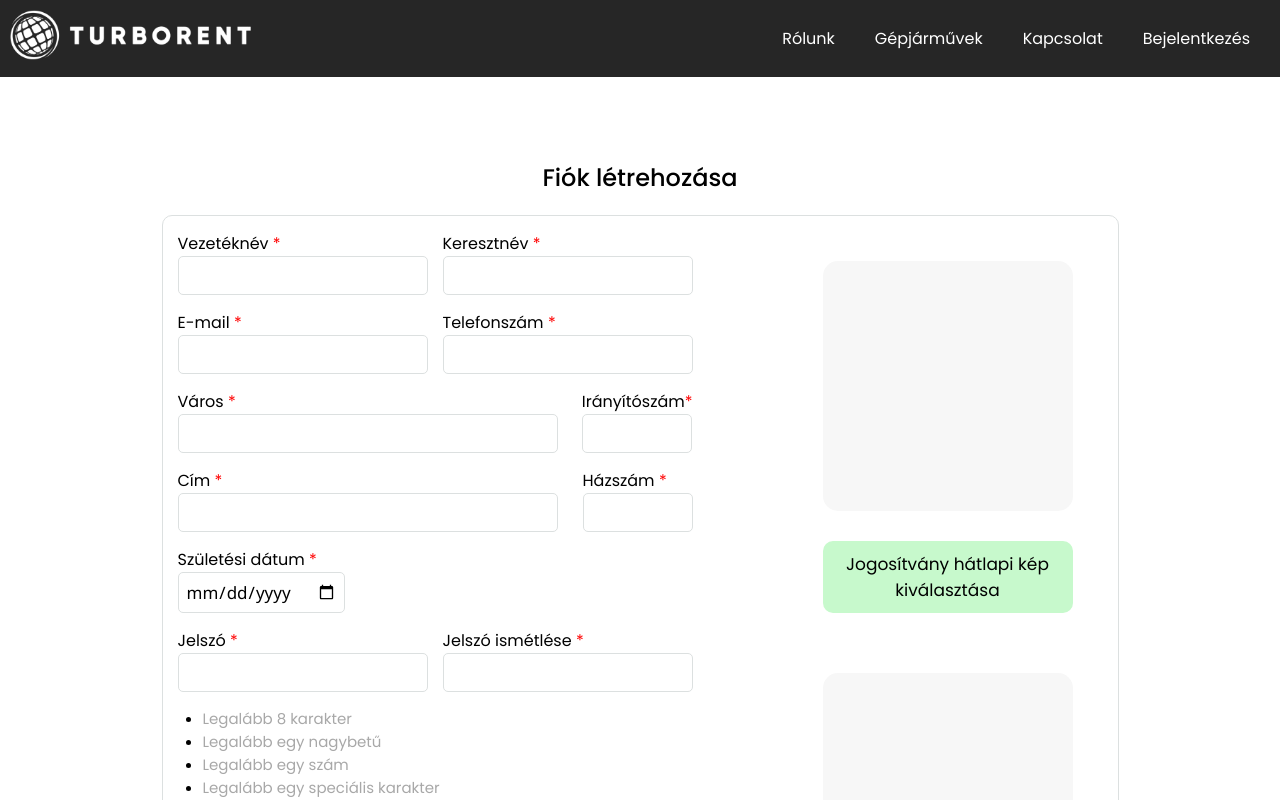
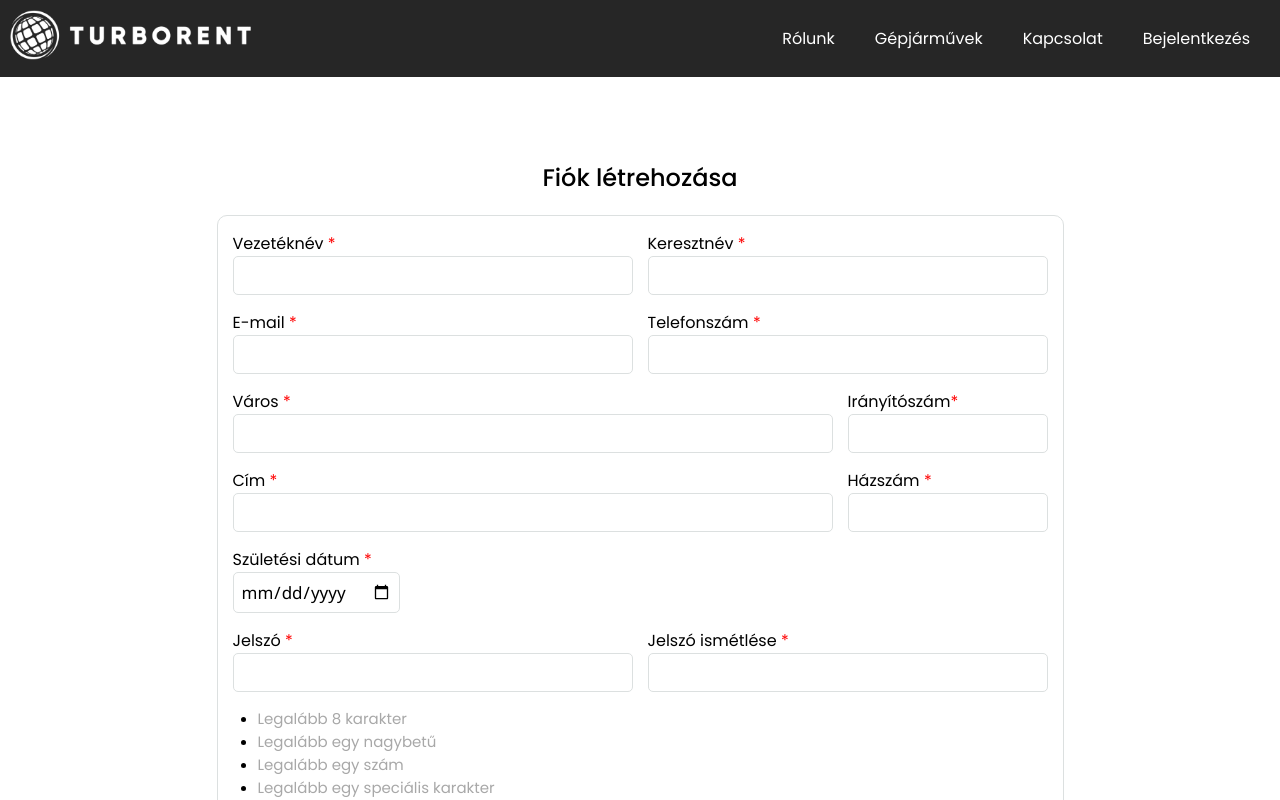
Before and after one commit to klmnblzs/turborent, an Angular app in the folder frontend/: page /register in a window 1280 px wide. Shown: the top 800 px of the page. Built offline with nearby package versions, Linux system fonts and the light colour scheme; some icons are missing.

Commit message:
Small fix

```diff
--- a/frontend/src/app/components/dashboard/dashboard.component.ts
+++ b/frontend/src/app/components/dashboard/dashboard.component.ts
@@ -17,7 +17,7 @@ export class DashboardComponent implements OnInit {
   private activatedRoute = inject(ActivatedRoute)
 
   userData:any = '';
-  currentPage:string = 'history';
+  currentPage:string = 'data';
 
   // FORM SZERKESZTÉS
 
--- a/frontend/src/app/components/register/register.component.html
+++ b/frontend/src/app/components/register/register.component.html
@@ -82,9 +82,6 @@
             (this.form.controls.password.invalid && this.form.controls.password.touched)) {
                 <p id="alert">{{ errorText }}</p>
             }
-
-            <button>Regisztráció</button>
-             <p id="login-redirect">Már van fiókod? <a routerLink="/login" id="redirect-href">kattints ide</a> a bejelentkezéshez!</p>
         </div>
 
         <div id="upload-container">
@@ -110,5 +107,7 @@
                 </button>
             </div>
         </div>
+        <button>Regisztráció</button>
+        <p id="login-redirect">Már van fiókod? <a routerLink="/login" id="redirect-href">kattints ide</a> a bejelentkezéshez!</p>
     </form>
 </div>
--- a/frontend/src/app/components/register/register.component.scss
+++ b/frontend/src/app/components/register/register.component.scss
@@ -17,8 +17,7 @@
         margin: 20px;
 
         display: flex;
-        flex-direction: row;
-        gap: 100px;
+        flex-direction: column;
 
         #required {
             color: red;
@@ -30,7 +29,7 @@
             justify-content: space-between;
 
             input[type='text'], input[type='password']{
-                width: 250px;
+                width: 400px;
             }
 
             input[name='lastname'], label[for='lastname'] {
@@ -38,10 +37,10 @@
             }
 
             input[name='postcode'], input[name='housenum'] {
-                width: 110px;
+                width: 200px;
             }
             input[name='city'],input[name='address']{
-                width: 380px;
+                width: 600px;
             }
         }
 
@@ -78,6 +77,11 @@
                 color: green;
                 transition: .3s;
             }
+        }
+
+        #upload-container {
+            display: flex;
+            flex-direction: row;
         }
 
         #image-upload {
```
Also changed, not shown: frontend/src/app/components/contact/contact.component.scss (line endings or trailing spaces), frontend/src/app/components/footer/footer.component.scss (line endings or trailing spaces), 1 other file (tests, documents, lock files or other folders).
